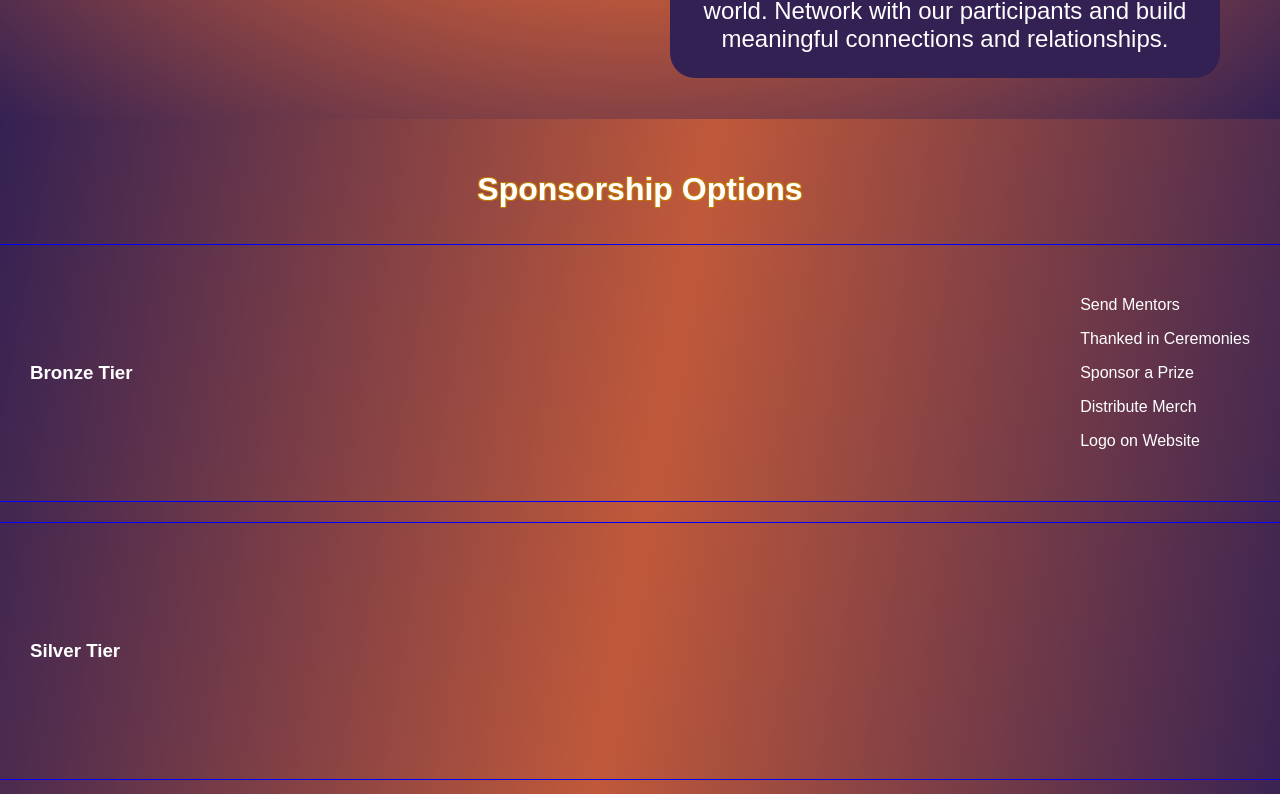
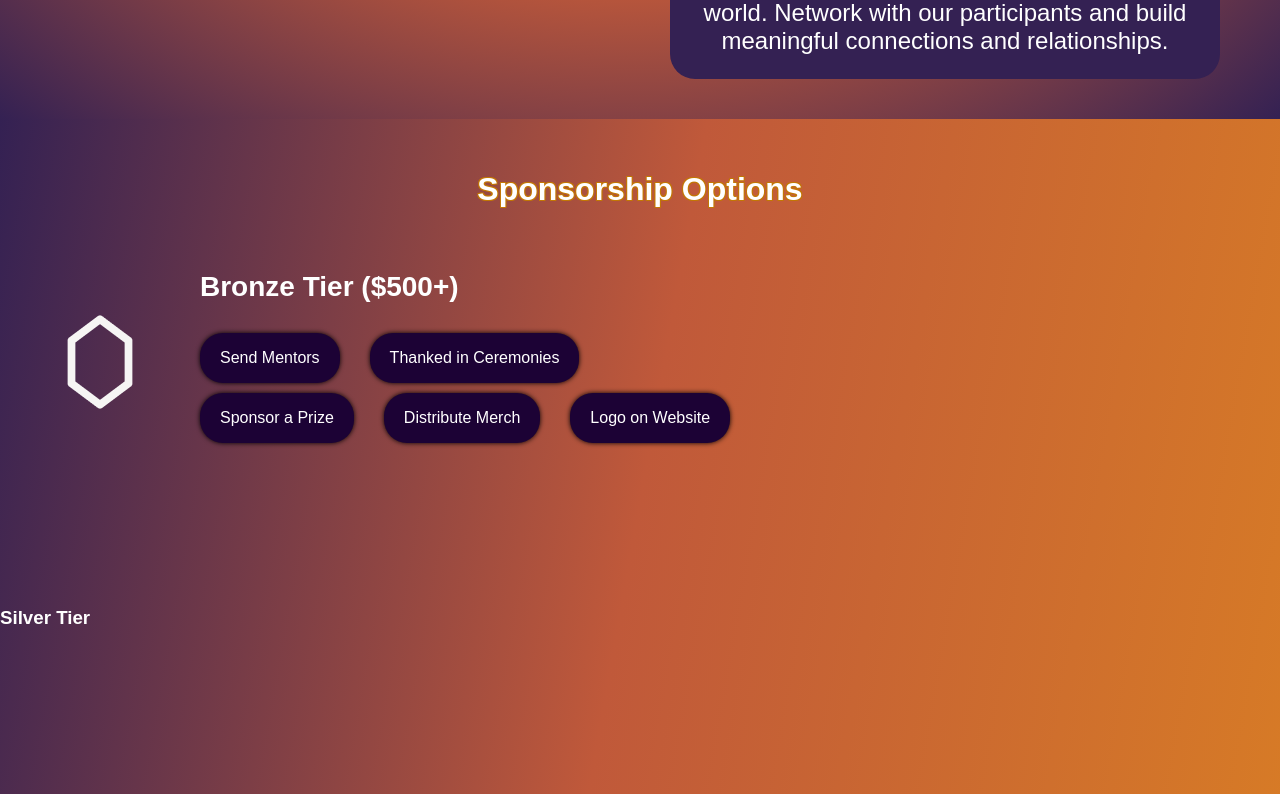
Before and after one commit to HackMerced/HackMerced-X, a React (Create React App) app: page /sponsorus in a window 1280 px wide. Shown: the part 1666-2460 px from the top of the page. Built offline with nearby package versions, Linux system fonts and the light colour scheme.

Commit message:
design bronze tier

```diff
--- a/src/Components/Sponsorship-Deck/SponsorshipDeck.css
+++ b/src/Components/Sponsorship-Deck/SponsorshipDeck.css
@@ -121,12 +121,10 @@
 
 /* Second Page CSS */
 .contain-second-page {
-    width: 100%;
     display: flex;
     flex-direction: column;
     background: radial-gradient(#D77B26, #C0593A, #342153);
     align-items: center;
-    overflow-x: hidden;
     padding: 25px 0 50px 0;
 }
 
@@ -199,12 +197,10 @@
 
 /* Third Page CSS */
 .contain-third-page {
-    width: 100%;
     display: flex;
     flex-direction: column;
-    background: linear-gradient(-80deg, #342153 5%, #C0593A, #342153);
+    background: linear-gradient(-80deg, #D77B26 5%, #C0593A, #342153);
     align-items: center;
-    overflow-x: hidden;
     padding: 25px 0 50px 0;
 }
 
@@ -218,21 +214,54 @@
 .sponsor-tiers {
     width: 100%;
     height: 256px;
-    margin: 10px 0 10px 0;
     color: #FFFF;
     font-family: sans-serif;
-    border: 1px solid blue;
     display: flex;
     align-items: center;
-    justify-content: space-between;
 }
 
-.sponsor-tiers h3 {
-    margin-left: 30px;
+.sponsor-tiers img {
+    margin: 0 50px 0 50px;
+}
+
+.tier-description {
+    width: 100%;
+}
+
+.tier-description h3 {
+    font-size: 28px;
+    margin: 0;
+    padding: 0;
 }
 
 .tier-items {
+    display: flex;
+    flex-direction: column;
+    margin: 30px 0 0 0;
+}
+
+.tier-items-row {
+    display: flex;
+    margin-bottom: 10px;
+}
+
+.tier-items-row div {
     margin-right: 30px;
+    box-shadow: 0 0 5px black;
+}
+
+.text-background {
+    background: #1C0235;
+    border-radius: 23px;
+    height: 40px;
+    width: auto;
+    display: flex;
+    flex-direction: column;
+    justify-content: center;
+    align-self: center;
+    text-align: center;
+    padding: 5px 20px 5px 20px;
+    font-weight: 300;
 }
 
 
--- a/src/Components/Sponsorship-Deck/ThirdPage.js
+++ b/src/Components/Sponsorship-Deck/ThirdPage.js
@@ -1,17 +1,25 @@
 import React from 'react';
+import bronze from './assets/bronze-tier.png';
 
 const ThirdPage = () => {
     return (
         <section className='contain-third-page'>
             <h1>Sponsorship Options</h1>
             <div className='sponsor-tiers'>
-                <h3>Bronze Tier</h3>
-                <div className='tier-items'>
-                    <p>Send Mentors</p>
-                    <p>Thanked in Ceremonies</p>
-                    <p>Sponsor a Prize</p>
-                    <p>Distribute Merch</p>
-                    <p>Logo on Website</p>
+                <img src={bronze} />
+                <div className='tier-description'>
+                    <h3>Bronze Tier ($500+)</h3>
+                    <div className='tier-items'>
+                        <div className='tier-items-row'>
+                            <div className='text-background'><p>Send Mentors</p></div>
+                            <div className='text-background'><p>Thanked in Ceremonies</p></div>
+                        </div>
+                        <div className='tier-items-row'>
+                            <div className='text-background'><p>Sponsor a Prize</p></div>
+                            <div className='text-background'><p>Distribute Merch</p></div>
+                            <div className='text-background'><p>Logo on Website</p></div>
+                        </div>
+                    </div>
                 </div>
             </div>
             <div className='sponsor-tiers'>
```
